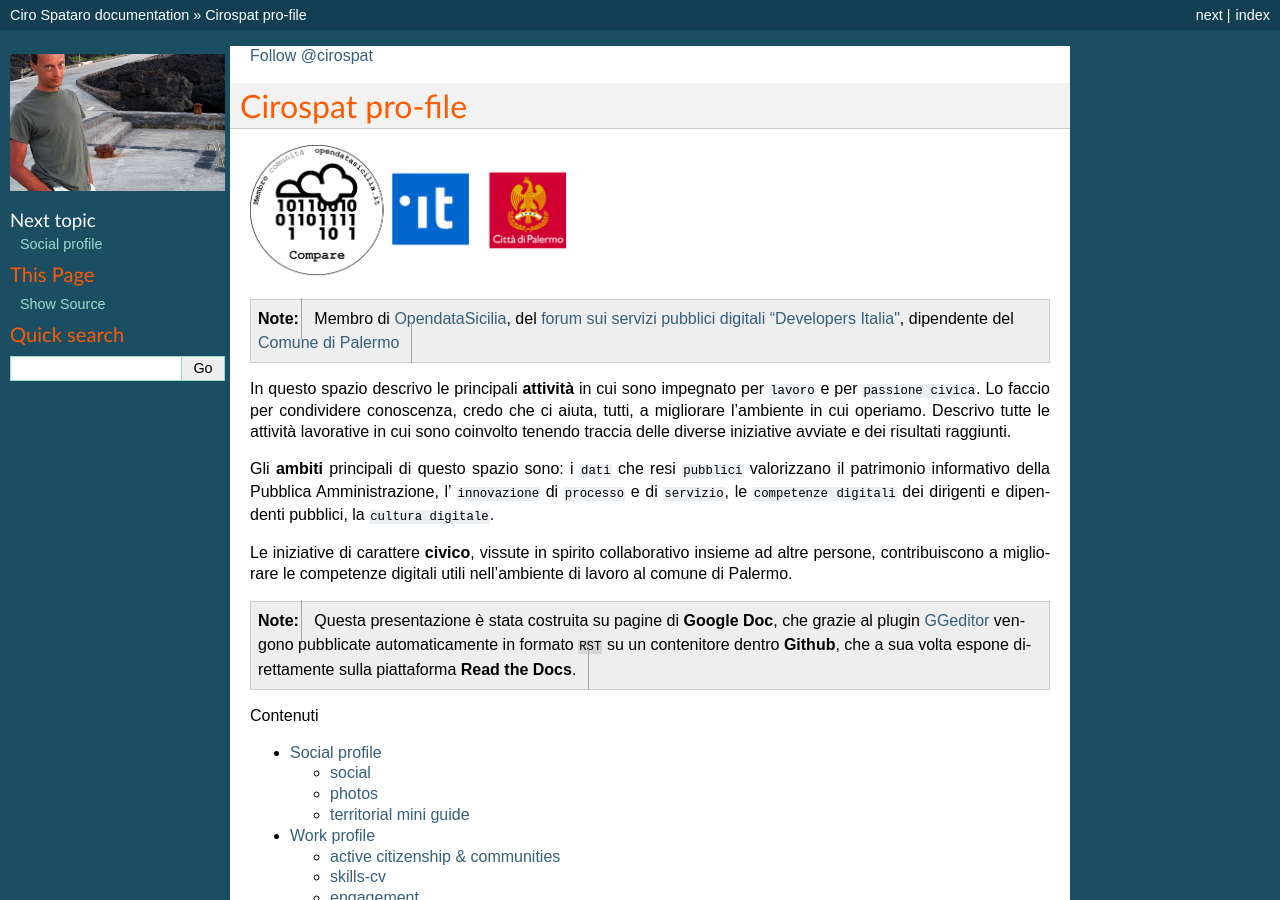
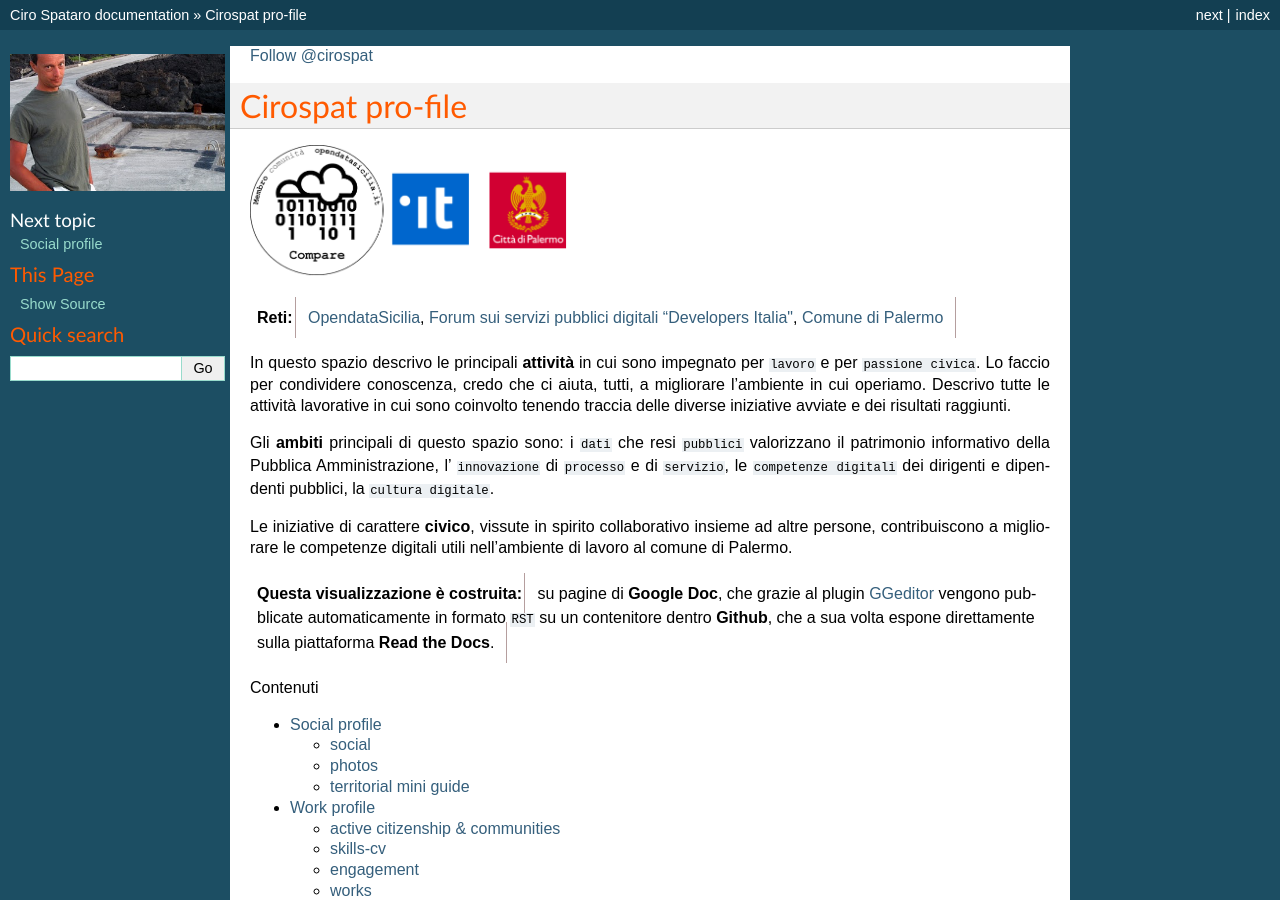
Before and after one commit to cirospat/rtd-schematipo, a Sphinx documentation site: the page built from docs/index.rst, in a window 1280 px wide and 900 px high. Built offline with Sphinx 7.4.7, drawn with Linux system fonts in a browser that asks for light colours; comment, search, counter and statistics services are not loaded.

Commit message:
Google Docs reST Editor@2018-5-8 6:39:25

```diff
--- a/docs/index.rst
+++ b/docs/index.rst
@@ -8,9 +8,9 @@ Cirospat pro-file
 
 \ |IMG1|\
 
-..  Note::
+.. admonition:: Reti
 
-    Membro di \ |LINK1|\ , del \ |LINK2|\ , dipendente del \ |LINK3|\
+    \ |LINK1|\ , \ |LINK2|\ , \ |LINK3|\
 
 In questo spazio descrivo le principali \ |STYLE0|\  in cui sono impegnato per ``lavoro`` e per ``passione civica``. Lo faccio per condividere conoscenza, credo che ci aiuta, tutti, a migliorare l'ambiente in cui operiamo. Descrivo tutte le attività lavorative in cui sono coinvolto tenendo traccia delle diverse iniziative avviate e dei risultati raggiunti.
 
@@ -19,9 +19,9 @@ Gli \ |STYLE1|\  principali di questo spazio sono: i ``dati`` che resi ``pubblic
 Le iniziative di carattere \ |STYLE2|\ , vissute in spirito collaborativo insieme ad altre persone, contribuiscono a migliorare le competenze digitali utili nell'ambiente di lavoro al comune di Palermo.
 
 
-..  Note::
+.. admonition:: Questa visualizzazione è costruita
 
-    Questa presentazione è stata costruita su pagine di \ |STYLE3|\ , che grazie al plugin \ |LINK4|\  vengono pubblicate automaticamente in formato ``RST`` su un contenitore dentro \ |STYLE4|\ , che a sua volta espone direttamente sulla piattaforma \ |STYLE5|\ .
+    su pagine di \ |STYLE3|\ , che grazie al plugin \ |LINK4|\  vengono pubblicate automaticamente in formato ``RST`` su un contenitore dentro \ |STYLE4|\ , che a sua volta espone direttamente sulla piattaforma \ |STYLE5|\ .
 
 
 .. toctree::
@@ -96,7 +96,7 @@ Le iniziative di carattere \ |STYLE2|\ , vissute in spirito collaborativo insiem
 
 .. |LINK2| raw:: html
 
-    <a href="https://forum.italia.it/" target="_blank">forum sui servizi pubblici digitali “Developers Italia"</a>
+    <a href="https://forum.italia.it/" target="_blank">Forum sui servizi pubblici digitali “Developers Italia"</a>
 
 .. |LINK3| raw:: html
 
```
